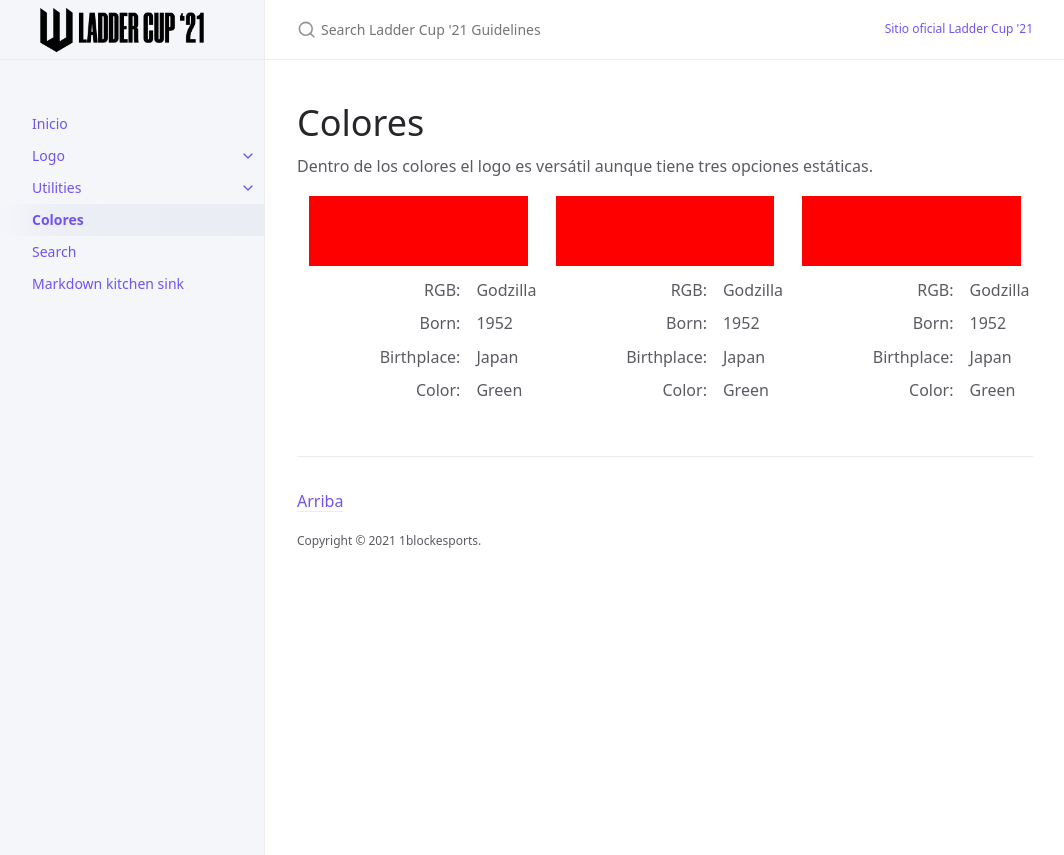
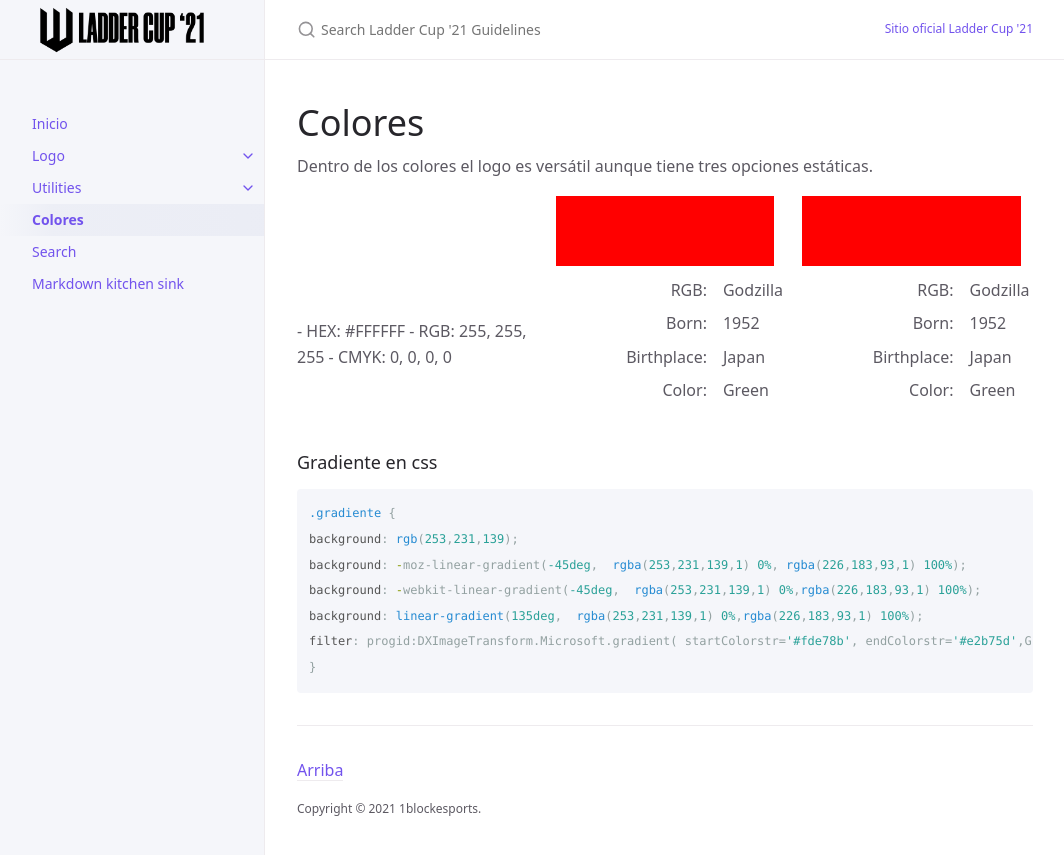
Before and after one commit to 1blockesports/laddercup-guidelines, a Jekyll site: the page built from docs/customization.md, in a window 1280 px wide. Shown: the top 855 px of the page, without its empty margins (107-1171 px from the left). Built offline with Jekyll 4.4.1, drawn with Linux system fonts in a browser that asks for light colours.

Commit message:
Update customization.md

````diff
--- a/docs/customization.md
+++ b/docs/customization.md
@@ -11,17 +11,12 @@ Dentro de los colores el logo es versátil aunque tiene tres opciones estáticas
 
 <div style="display:flex;flex-direction:row;flex-wrap:wrap;justify-content:space-between;align-items:center">
 <div style="width:33%;display:flex;flex-direction:column;align-items:center;justify-content:center">
-<div style="width:90%;height:70px;background-color:red"></div>
-<dl>
-  <dt>RGB</dt>
-  <dd>Godzilla</dd>
-  <dt>Born</dt>
-  <dd>1952</dd>
-  <dt>Birthplace</dt>
-  <dd>Japan</dd>
-  <dt>Color</dt>
-  <dd>Green</dd>
-</dl>
+<div style="width:90%;height:70px;background-color:#FFFFFF"></div>
+
+- HEX: #FFFFFF
+- RGB: 255, 255, 255
+- CMYK: 0, 0, 0, 0
+
 </div>
 <div style="width:33%;display:flex;flex-direction:column;align-items:center;justify-content:center">
 <div style="width:90%;height:70px;background-color:red"></div>
@@ -50,3 +45,15 @@ Dentro de los colores el logo es versátil aunque tiene tres opciones estáticas
 </dl>
 </div>
 </div>
+
+### Gradiente en css
+
+```css
+.gradiente {
+background: rgb(253,231,139);
+background: -moz-linear-gradient(-45deg,  rgba(253,231,139,1) 0%, rgba(226,183,93,1) 100%);
+background: -webkit-linear-gradient(-45deg,  rgba(253,231,139,1) 0%,rgba(226,183,93,1) 100%);
+background: linear-gradient(135deg,  rgba(253,231,139,1) 0%,rgba(226,183,93,1) 100%);
+filter: progid:DXImageTransform.Microsoft.gradient( startColorstr='#fde78b', endColorstr='#e2b75d',GradientType=1 );
+}
+```
````
